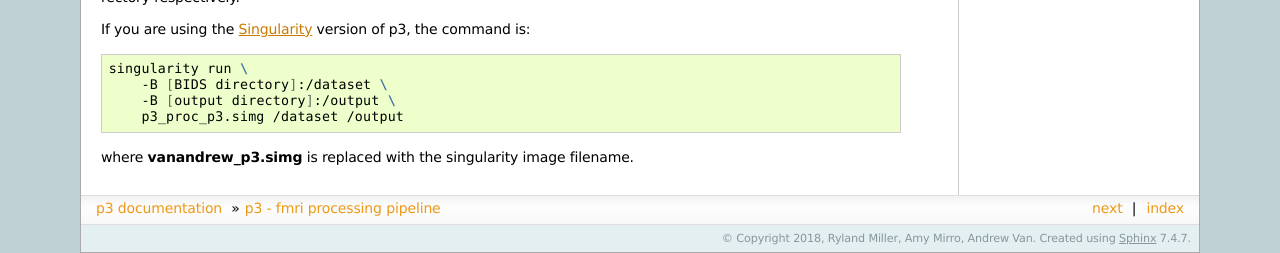
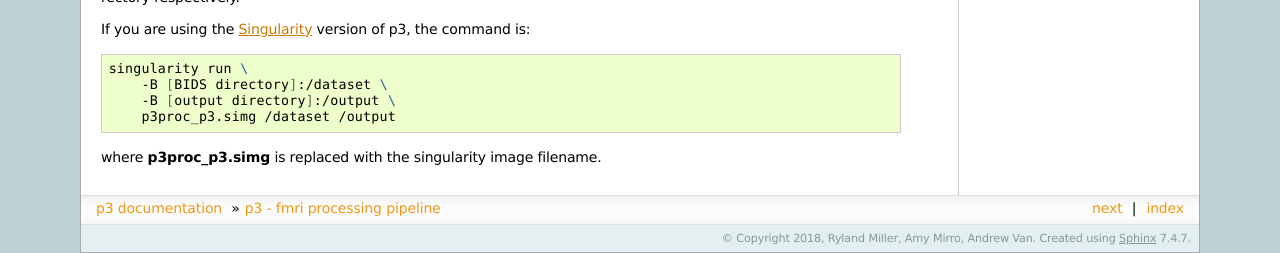
Before and after one commit to p3proc/p3, a Sphinx documentation site: the page built from docs/index.rst, in a window 1280 px wide. Shown: the part 889-1142 px from the top of the page. Built offline with Sphinx 7.4.7, drawn with Linux system fonts in a browser that asks for light colours.

Commit message:
update docs

```diff
--- a/docs/index.rst
+++ b/docs/index.rst
@@ -50,8 +50,8 @@ If you are using the Singularity_ version of p3, the command is:
     singularity run \
         -B [BIDS directory]:/dataset \
         -B [output directory]:/output \
-        p3_proc_p3.simg /dataset /output
+        p3proc_p3.simg /dataset /output
 
-where **vanandrew_p3.simg** is replaced with the singularity image filename.
+where **p3proc_p3.simg** is replaced with the singularity image filename.
 
 .. include:: links.rst
```
